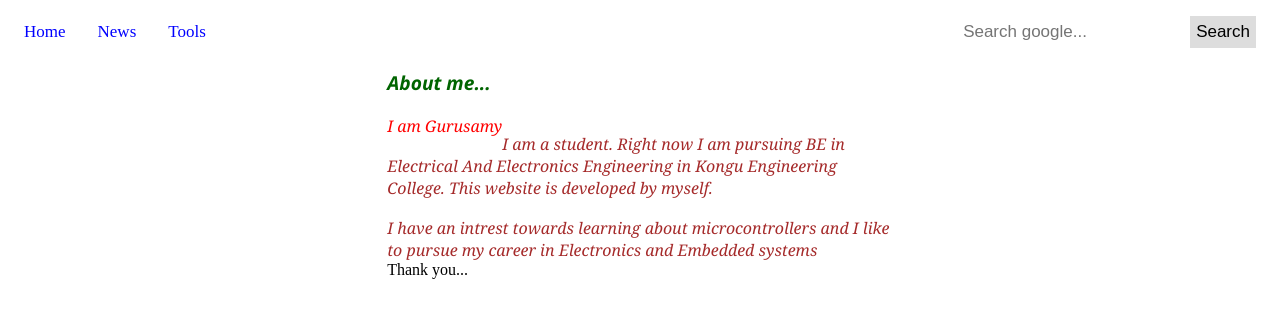
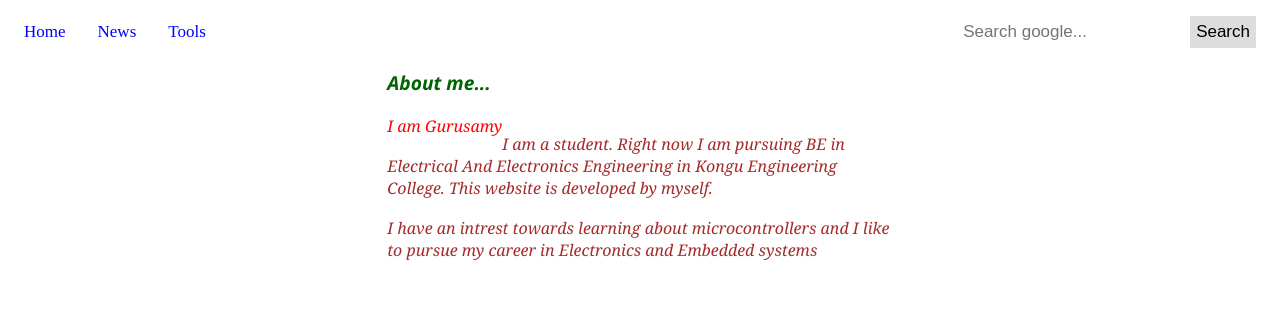
Before and after one commit to fun1coder/web_1, a plain HTML site: page about.html in a window 1280 px wide. Shown: the top 314 px of the page. Drawn offline with Linux system fonts and the light colour scheme.

Commit message:
Update about.html

```diff
--- a/about.html
+++ b/about.html
@@ -27,8 +27,7 @@
       <br>
       <p1>I am Gurusamy </p1> <br>
       <p2>I am a student. Right now I am pursuing BE in Electrical And Electronics Engineering in Kongu Engineering College. This website is developed by myself.</p2> <br><br>
-      <p2>I have an intrest towards learning about microcontrollers and I like to pursue my career in Electronics and Embedded systems</p2><br>
-      <p3>Thank you...</p3>
+      <p2>I have an intrest towards learning about microcontrollers and I like to pursue my career in Electronics and Embedded systems</p2>
     </div>
     <br><br>
 
```
